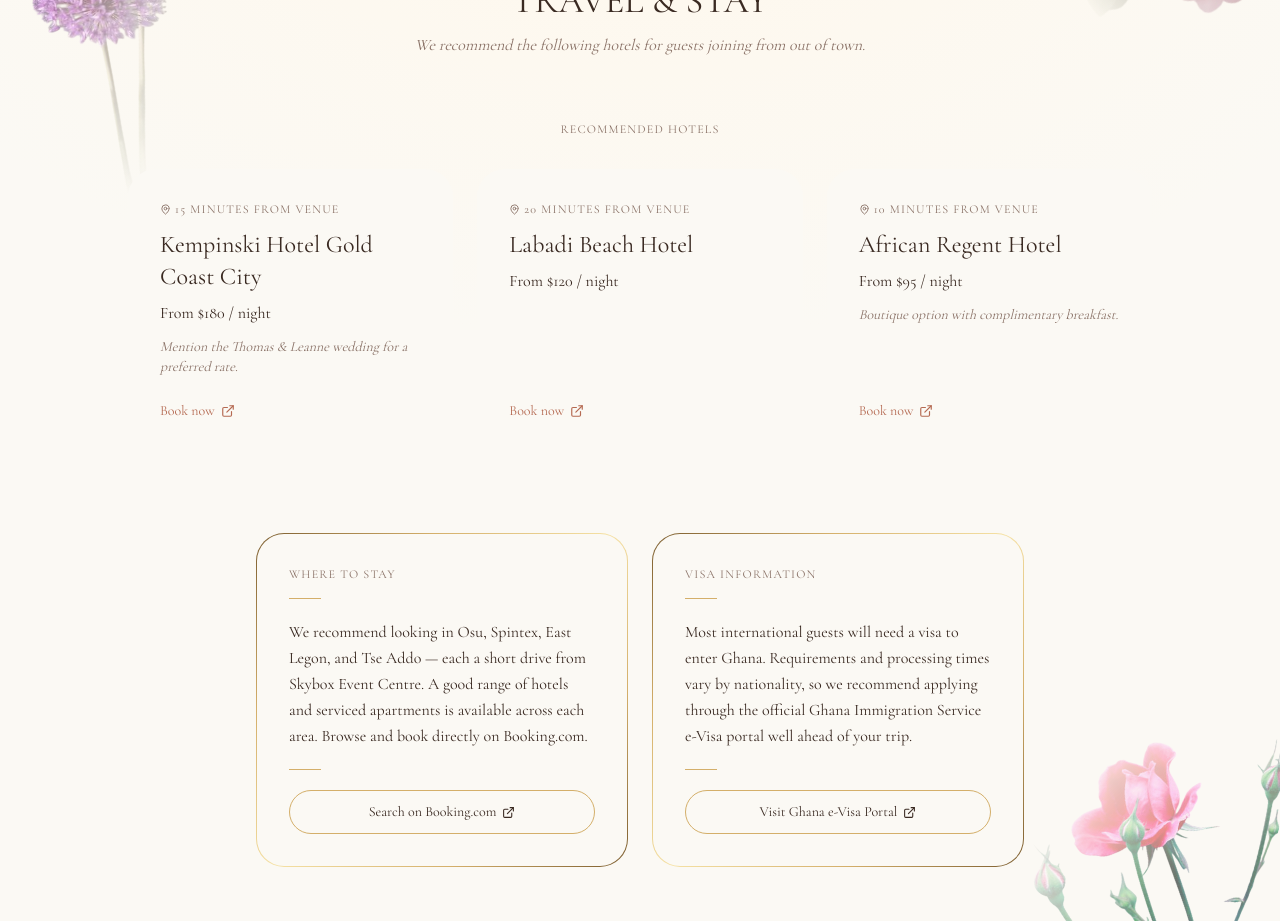
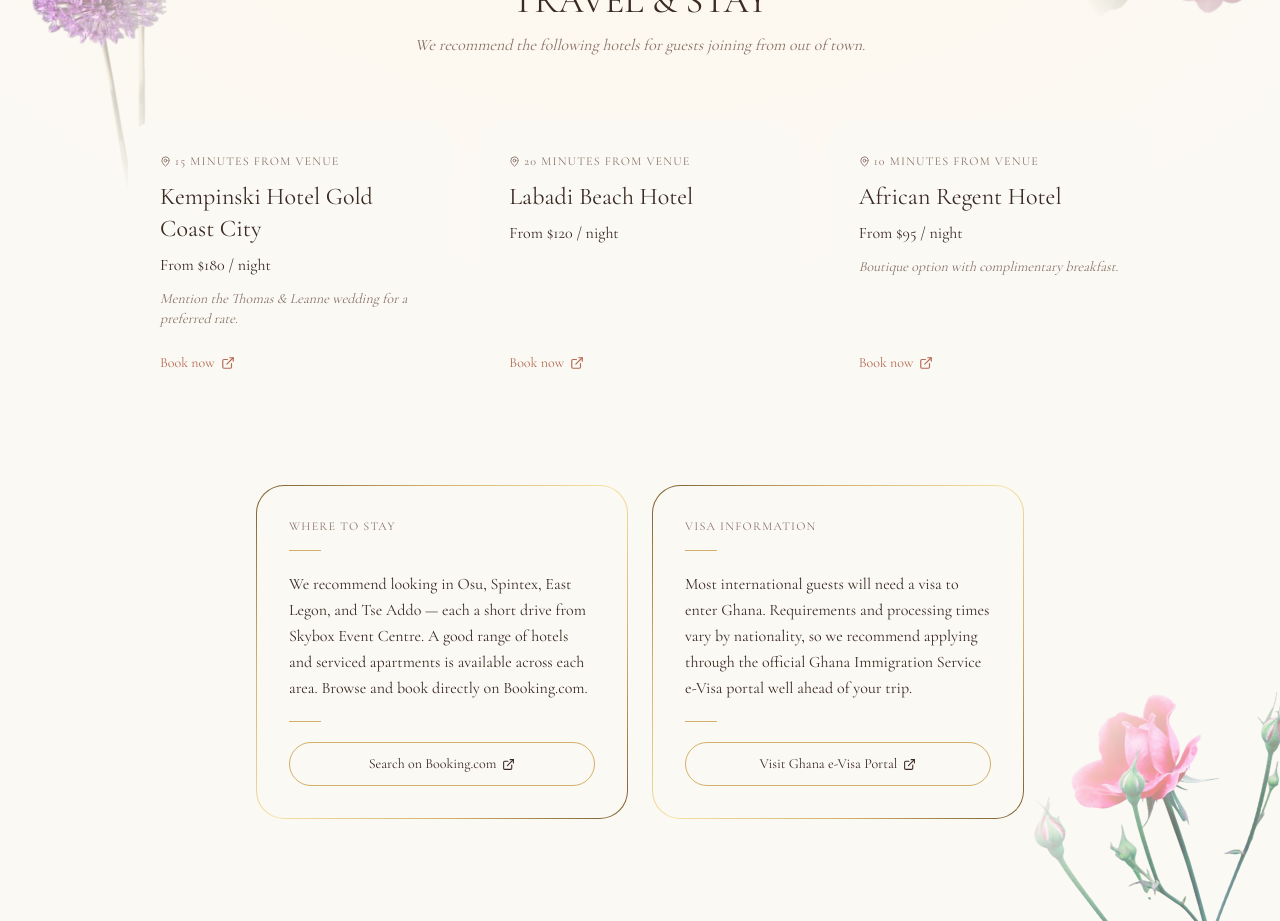
Before and after one commit to niiodartey-tt/niinaa27, a Next.js app: page / in a window 1280 px wide. Shown: the part 4700-5621 px from the top of the page. Built offline with nearby package versions, Linux system fonts and the light colour scheme; a web font is replaced by a local one.

Commit message:
Remove Recommended hotels label above hotel card grid

```diff
--- a/components/sections/TravelStaySection.tsx
+++ b/components/sections/TravelStaySection.tsx
@@ -58,10 +58,6 @@ export function TravelStaySection({ hotels }: TravelStaySectionProps) {
             We recommend the following hotels for guests joining from out of town.
           </p>
         </div>
-
-        <p className="font-sans text-xs text-taupe tracking-widest uppercase mb-8 text-center">
-          Recommended hotels
-        </p>
 
         <div className="grid grid-cols-1 md:grid-cols-2 lg:grid-cols-3 gap-6">
           {hotels.map((hotel, index) => (
```
